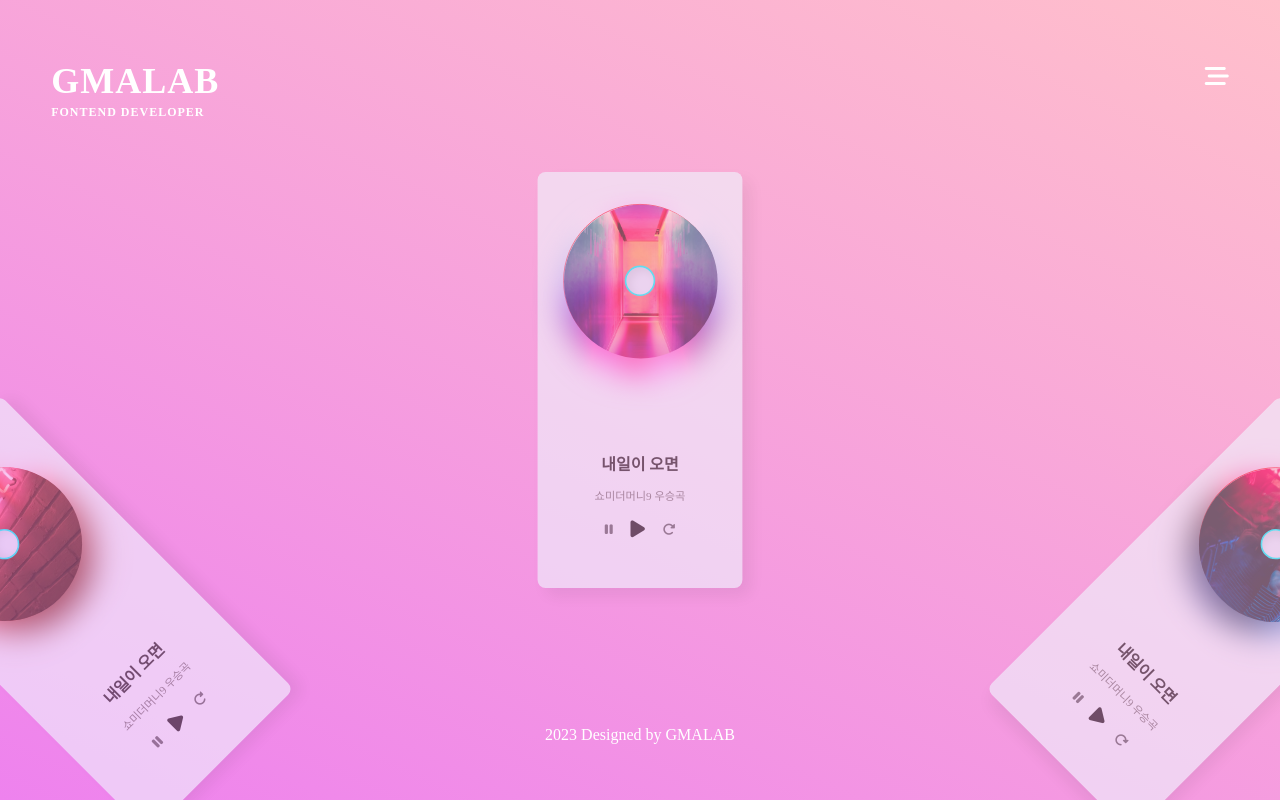
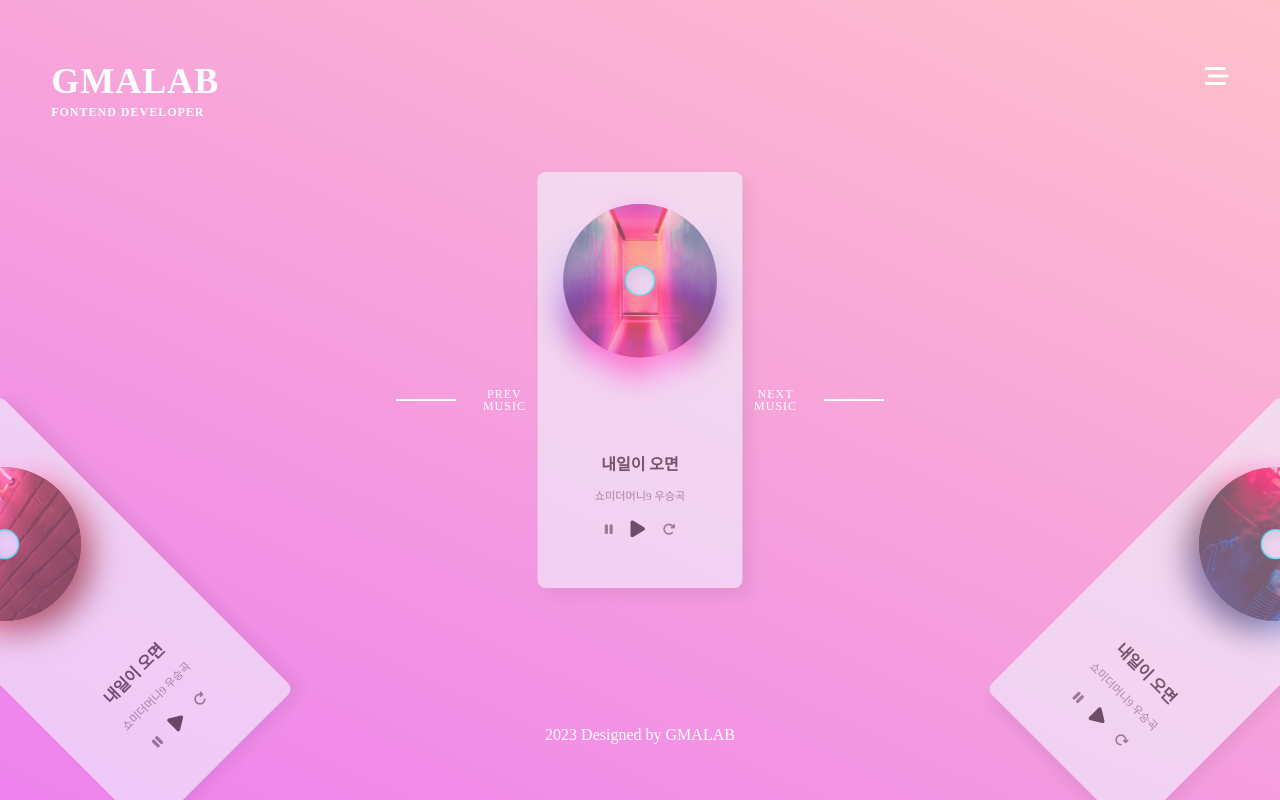
Before and after one commit to hjiyoung123/javascript_0313, a plain HTML site: page javascript_황지영/music_player/index.html in a window 1280 px wide. Drawn offline with Linux system fonts and the light colour scheme.

Commit message:
Add files via upload

```diff
--- /dev/null
+++ b/javascript_황지영/0412_wed/style.css
@@ -0,0 +1 @@
+@charset "utf-8";
--- a/javascript_황지영/music_player/index.html
+++ b/javascript_황지영/music_player/index.html
@@ -166,6 +166,12 @@
         </div>
       </article>
     </section>
+    <div class="btnPrev">
+      <span>PREV MUSIC</span>
+    </div>
+    <div class="btnNext">
+      <span>NEXT MUSIC</span>
+    </div>
   </figure>
 </body>
 </html>
--- a/javascript_황지영/music_player/script/script.js
+++ b/javascript_황지영/music_player/script/script.js
@@ -30,3 +30,30 @@ for(el of lists) {
     e.currentTarget.closest("article").querySelector("audio").play();
   });
 }
+
+// Player Rotation
+const prev = document.querySelector(".btnPrev");
+const next = document.querySelector(".btnNext");
+
+let num = 0;
+prev.addEventListener("click", ()=>{
+  num++;
+  frame.style.transform = `rotate(${deg * num}deg)`;
+  (active === 0) ? active = len : active--;
+  activation(active, lists);
+});
+
+next.addEventListener("click", ()=>{
+  num--;
+  frame.style.transform = `rotate(${deg * num}deg)`;
+  (active === len) ? active = 0 : active++;
+  activation(active, lists);
+});
+
+let active = 0;
+function activation(index, lists){
+  for(let el of lists){
+    el.classList.remove("on");
+  }
+  lists[index].classList.add("on");
+}
--- a/javascript_황지영/music_player/style.css
+++ b/javascript_황지영/music_player/style.css
@@ -93,7 +93,6 @@ figure article.on {
 
 /* pannel inner */
 figure .inner .pic {
-  border: 1px solid red;
   width: 15vw;
   height: 15vw;
   margin: 0 auto;
@@ -197,3 +196,120 @@ figure .inner .pic.on::after {
 figure .inner .pic.on::before {
   animation: ani2 4s linear infinite;
 }
+
+/* Prev & Next Btn */
+figure .btnPrev {
+  width: 60px;
+  height: 60px;
+  position: absolute;
+  top: 50%;
+  left: 38%;
+  transform: translate(-50%, -50%);
+  display: flex;
+  align-items: center;
+  text-align: center;
+  cursor: pointer;
+}
+figure .btnNext {
+  width: 60px;
+  height: 60px;
+  position: absolute;
+  top: 50%;
+  right: 38%;
+  transform: translate(50%, -50%);
+  display: flex;
+  align-items: center;
+  text-align: center;
+  cursor: pointer;
+}
+figure .btnPrev span {
+  font: 11px/1;
+  color: #fff;
+  opacity: 1;
+  transform: translateX(30%);
+  transition: 0.2s;
+}
+figure .btnPrev:hover span {
+  opacity: 0;
+  transform: translateX(100%);
+}
+figure .btnPrev::before {
+  content: '';
+  display: block;
+  height: 1px;
+  width: 100%;
+  background-color: #fff;
+  position: absolute;
+  top: 50%;
+  left: 0;
+  transform-origin: left center;
+  transform: rotate(-180deg);
+  transition: 0.5s;
+}
+figure .btnPrev::after {
+  content: '';
+  display: block;
+  height: 1px;
+  width: 100%;
+  background-color: #fff;
+  position: absolute;
+  bottom: 50%;
+  left: 0;
+  transform-origin: left center;
+  transform: rotate(180deg);
+  transition: 0.5s;
+}
+figure .btnPrev:hover::before {
+  transform: rotate(-30deg);
+}
+figure .btnPrev:hover::after {
+  transform: rotate(30deg);
+}
+
+
+
+
+
+figure .btnNext span {
+  font: 11px/1;
+  color: #fff;
+  opacity: 1;
+  transform: translateX(-30%);
+  transition: 0.2s;
+}
+figure .btnNext:hover span {
+  opacity: 0;
+  transform: translateX(-100%);
+}
+figure .btnNext::before {
+  content: '';
+  display: block;
+  height: 1px;
+  width: 100%;
+  background-color: #fff;
+  position: absolute;
+  top: 50%;
+  left: 100%;
+  transform-origin: left center;
+  /* transform: rotate(-180deg); */
+  transition: 0.5s;
+}
+figure .btnNext::after {
+  content: '';
+  display: block;
+  height: 1px;
+  width: 100%;
+  background-color: #fff;
+  position: absolute;
+  bottom: 50%;
+  left: 100%;
+  transform-origin: left center;
+  /* transform: rotate(180deg); */
+  transition: 0.5s;
+}
+figure .btnNext:hover::before {
+  transform: rotate(150deg);
+}
+figure .btnNext:hover::after {
+  transform: rotate(-150deg);
+}
```
Also changed, not shown: javascript_황지영/0412_wed/index.html (added, +36 -0 lines), javascript_황지영/0412_wed/script.js (added, +19 -0 lines), javascript_황지영/memo.txt.
